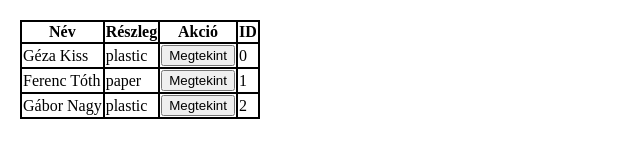
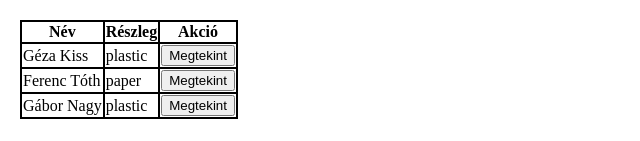
Before and after one commit to nemethkoppany/Webfejl_OOP, a plain HTML site: page santa/index.html in a window 1280 px wide. Shown: the top 141 px of the page, without its empty margins (0-640 px from the left). Drawn offline with Linux system fonts and the light colour scheme.

Commit message:
small change

```diff
--- a/santa/functions.js
+++ b/santa/functions.js
@@ -20,8 +20,7 @@ function createRow(companion) {
     const button = document.createElement('button');
     button.innerHTML = 'Megtekint';
 
-    const id = createCell(tableRow);
-    id.innerHTML = companion.id;
+
 
     action.appendChild(button);
     button.addEventListener('click', checkEventListener);
--- a/santa/index.html
+++ b/santa/index.html
@@ -46,7 +46,6 @@
                 <th>Név</th>
                 <th>Részleg</th>
                 <th>Akció</th>
-                <th>ID</th>
             </tr>
         </thead>
         <tbody></tbody>
--- a/santa/main.js
+++ b/santa/main.js
@@ -46,7 +46,7 @@ document.getElementById('product').addEventListener('submit',function(e){
 function initTable() {
     for (let i = 0; i < companionList.length; i++) {
         const lista = companionList[i];
-        const mano = new Companion(lista.firstName, lista.lastName, lista.area, i); // A keresztnév az ID
+        const mano = new Companion(lista.firstName, lista.lastName, lista.area); // A keresztnév az ID
         for (const product of lista.products) {
             mano.produktum(product);
         }
```
